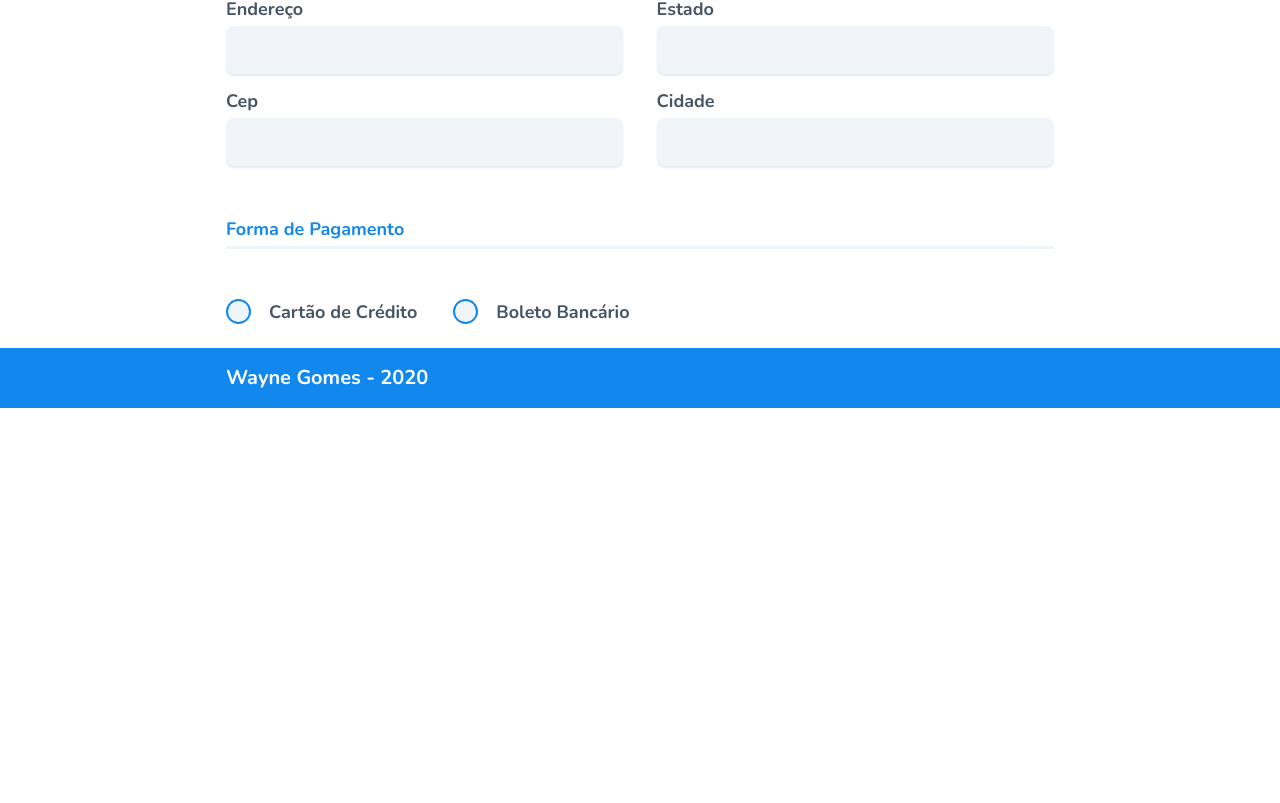
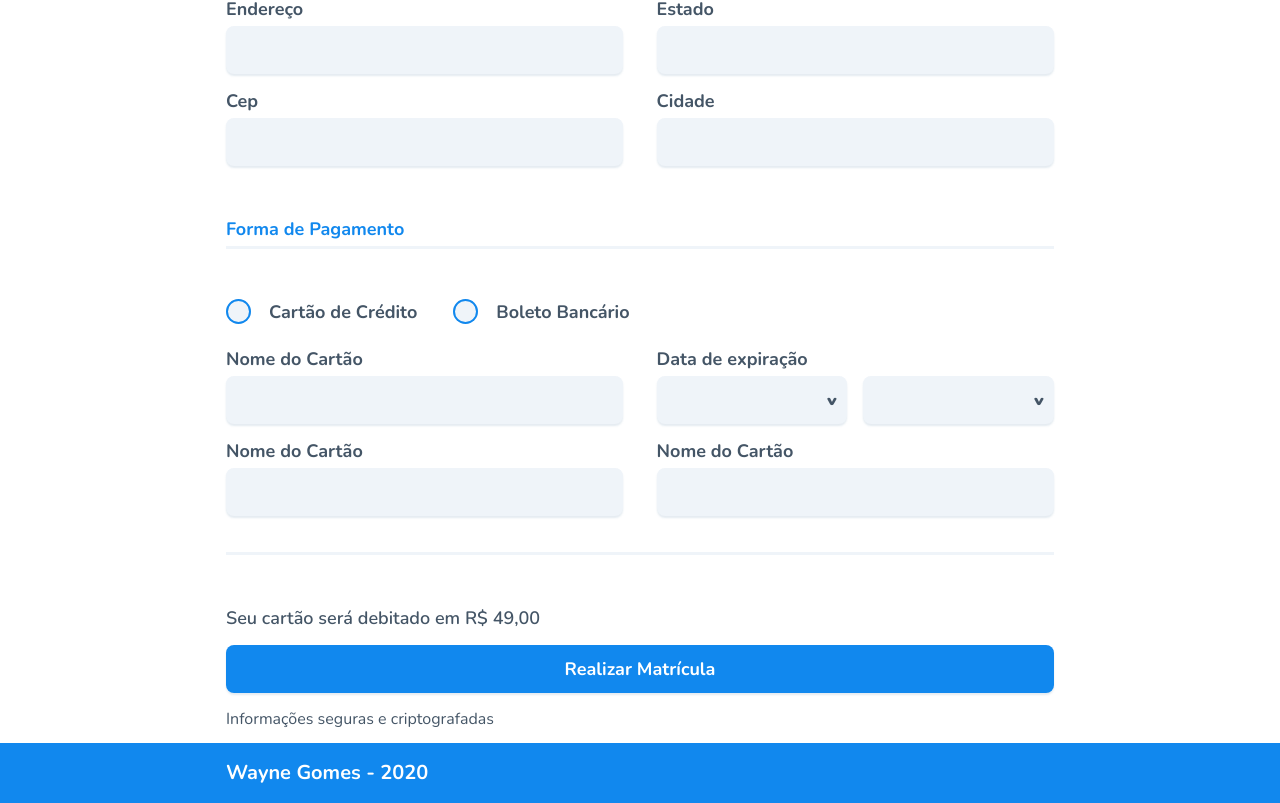
Before and after one commit to ueinegoms/resposta-do-teste, a Vue app: page /#/cadastro in a window 1280 px wide. Shown: the part 546-1349 px from the top of the page. Before the commit the page ends 954 px from the top, so only its background shows below. Built offline with nearby package versions, Linux system fonts and the light colour scheme.

Commit message:
Cadastro design done, functionality started

```diff
--- a/src/assets/style.css
+++ b/src/assets/style.css
@@ -83,7 +83,42 @@ label {
     margin-right: 36px;
 }
 /* input */
-input {
+::placeholder {
+    opacity: 0.2; /* Firefox */
+}
+select,
+option {
+    -webkit-appearance: none;
+}
+.selectArrow::before{
+    width: 0px;
+    content: 'v';
+    font-weight: 900;
+    display: block;
+    position: relative;
+    left: -20px;
+    top: 15px;
+    transform: scaleY(0.8);
+}
+button{
+    font-family: "Nunito", sans-serif;
+    color: #fff;
+    font-size: 18px;
+    font-weight: 700;
+
+    width: auto;
+
+    padding: 12px;
+    border: none;
+    border-radius: 8px;
+    background: #1188ee;
+    box-shadow: 0px 2px 2px rgba(187, 204, 221, 0.4);
+
+    transition: all 100ms ease;
+}
+input,
+select,
+option {
     font-family: "Nunito", sans-serif;
     color: #445566;
     font-size: 18px;
@@ -97,16 +132,13 @@ input {
 
     transition: all 100ms ease;
 }
-input:focus {
+input:focus, button:focus {
     box-shadow: 0px 0px 8px #1188ee;
     outline-style: none;
 }
 input[type="radio"] {
-    border-radius: 100%;
-
-    box-shadow:inset 0px 0px 0px 2px #1188ee;
-    cursor: pointer;
-    display: inline-block;
+    box-shadow: inset 0px 0px 0px 2px #1188ee;
+    border-radius: 50%;
     height: 25px;
     width: 25px;
     -webkit-appearance: none;
@@ -114,18 +146,28 @@ input[type="radio"] {
     margin: 14px 18px 8px 0px;
 }
 input[type="radio"]:checked {
-    /* background-color: #f66;
-    box-shadow: inset 0 0 0 1px hsla(0, 0%, 0%, 0.4), inset 0 2px 2px hsla(0, 0%, 100%, 0.4),
-        0 1px 1px hsla(0, 0%, 100%, 0.8), 0 0 2px 2px hsla(0, 70%, 70%, 0.4); */
-    /* border-width: 8px; */
-    box-shadow:inset 0px 0px 0px 8px #1188ee;
+    box-shadow: inset 0px 0px 0px 8px #1188ee;
 }
 
+/* font-size */
+.fonts-s{
+    font-size: medium;
+}
+/* font-weight */
+.fontw-m{
+    font-weight: 600;
+}
+.fontw-l{
+    font-weight: 300;
+}
 /* colours */
 .blue {
     color: #1188ee;
 }
 /* utilities */
+.mtop{
+    margin-top: 18px;
+}
 .hr {
     border-bottom: solid;
     border-width: 3px;
@@ -148,6 +190,14 @@ input[type="radio"]:checked {
     display: flex;
     flex-wrap: wrap;
 }
+.halfwidthfixed {
+    width: 48%;
+}
+.halfwidthfixedspace {
+    display: block;
+    height: 1px;
+    width: 4%;
+}
 
 @media screen and (min-width: 860px) {
     .container {
@@ -168,7 +218,25 @@ input[type="radio"]:checked {
         height: 1px;
         width: 4%;
     }
-    .fullwidthmobile{
+    .fullwidthmobile {
         width: auto;
     }
 }
+
+
+/* animations */
+.animboink{
+    animation: boink 250ms ease;
+}
+@keyframes boink{
+    0%{
+
+    }
+    50%{
+        transform: scale(0.99);
+        background-color: #17222d;
+    }
+    100%{
+
+    }
+}
--- a/src/views/Cadastro.vue
+++ b/src/views/Cadastro.vue
@@ -11,7 +11,7 @@
     </div>
     <div class="fullwidth flexcolumn">
       <label for="cpf">Cpf</label>
-      <input id="cpf" type="text" placeholder v-model="cadastro.cpf" />
+      <input id="cpf" type="text" placeholder="111.111.111-01" v-model="cadastro.cpf" />
     </div>
     <div class="halfwidth flexcolumn">
       <label for="endereco">Endereço</label>
@@ -36,6 +36,7 @@
     </div>
     <div class="fullwidth flexcolumn hr"></div>
     <div class="fullwidth flex space-top">
+      <div class="fullwidth">
         <div class="fullwidthmobile">
           <input type="radio" id="credito" name="opcaopagamento" value="credito" />
           <label for="credito">Cartão de Crédito</label>
@@ -44,6 +45,82 @@
           <input type="radio" id="boleto" name="opcaopagamento" value="boleto" />
           <label for="boleto">Boleto Bancário</label>
         </div>
+      </div>
+      <div class="halfwidth flexcolumn">
+        <label for="nome">Nome do Cartão</label>
+        <input id="nome" type="text" placeholder v-model="cadastro.cartao.nome" />
+      </div>
+      <div class="halfwidthSpace"></div>
+      <div class="halfwidth flexcolumn">
+        <label for="cidade">Data de expiração</label>
+        <div class="flex">
+          <select class="halfwidthfixed" id="cidade" placeholder v-model="cadastro.cartao.datames">
+            <option value="1">Janeiro</option>
+            <option value="2">Fevereiro</option>
+            <option value="3">Março</option>
+            <option value="4">Abril</option>
+            <option value="5">Maio</option>
+            <option value="6">Junho</option>
+            <option value="7">Julho</option>
+            <option value="8">Agosto</option>
+            <option value="9">Setembro</option>
+            <option value="10">Outubro</option>
+            <option value="11">Novembro</option>
+            <option value="12">Dezembro</option>
+          </select>
+          <div class="selectArrow"></div>
+          <div class="halfwidthfixedspace"></div>
+          <select class="halfwidthfixed" id="cidade" placeholder v-model="cadastro.cartao.dataano">
+            <option value="2020">2020</option>
+            <option value="2021">2021</option>
+            <option value="2022">2022</option>
+            <option value="2023">2023</option>
+            <option value="2024">2024</option>
+            <option value="2025">2025</option>
+            <option value="2026">2026</option>
+            <option value="2027">2027</option>
+            <option value="2028">2028</option>
+            <option value="2029">2029</option>
+            <option value="2030">2030</option>
+            <option value="2031">2031</option>
+            <option value="2032">2032</option>
+            <option value="2033">2033</option>
+            <option value="2034">2034</option>
+            <option value="2035">2035</option>
+            <option value="2036">2036</option>
+            <option value="2037">2037</option>
+            <option value="2038">2038</option>
+            <option value="2039">2039</option>
+            <option value="2040">2040</option>
+            <option value="2041">2041</option>
+            <option value="2042">2042</option>
+            <option value="2043">2043</option>
+            <option value="2044">2044</option>
+            <option value="2045">2045</option>
+            <option value="2046">2046</option>
+            <option value="2047">2047</option>
+            <option value="2048">2048</option>
+            <option value="2049">2049</option>
+            <option value="2050">2050</option>
+          </select>
+          <div class="selectArrow"></div>
+        </div>
+      </div>
+      <div class="halfwidth flexcolumn">
+        <label for="nome">Nome do Cartão</label>
+        <input id="nome" type="text" placeholder v-model="cadastro.cartao.nome" />
+      </div>
+      <div class="halfwidthSpace"></div>
+      <div class="halfwidth flexcolumn">
+        <label for="nome">Nome do Cartão</label>
+        <input id="nome" type="text" placeholder v-model="cadastro.cartao.nome" />
+      </div>
+    </div>
+    <div class="fullwidth flexcolumn hr space-top"></div>
+    <div class="fullwidth flexcolumn space-top">
+      <span class="fontw-m mtop">Seu cartão será debitado em R$ 49,00</span>
+      <button id="btmatricula" class="mtop" @click="addClass('btmatricula','animboink','250')">Realizar Matrícula</button>
+      <span class="fontw-l fonts-s mtop">Informações seguras e criptografadas</span>
     </div>
   </div>
 </template>
@@ -54,10 +131,16 @@ export default {
       cadastro: {
         nome: null,
         email: null,
-        cpf: null
+        cpf: null,
+        cartao: {}
       },
       id: null
     };
+  },
+  methods: {
+    addClass: function(){
+
+    }
   }
 };
 </script>
```
Lines whose indentation alone changed are shown as unchanged.
